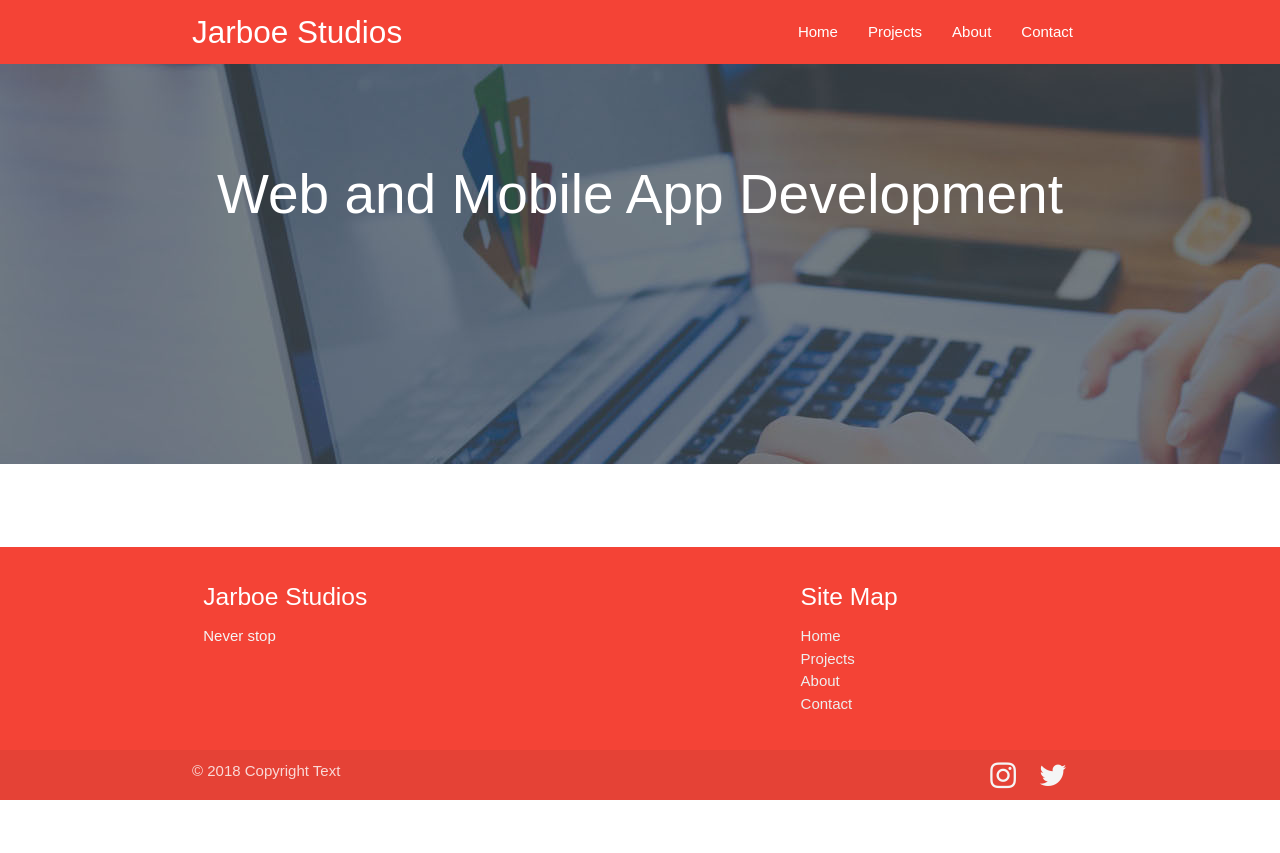
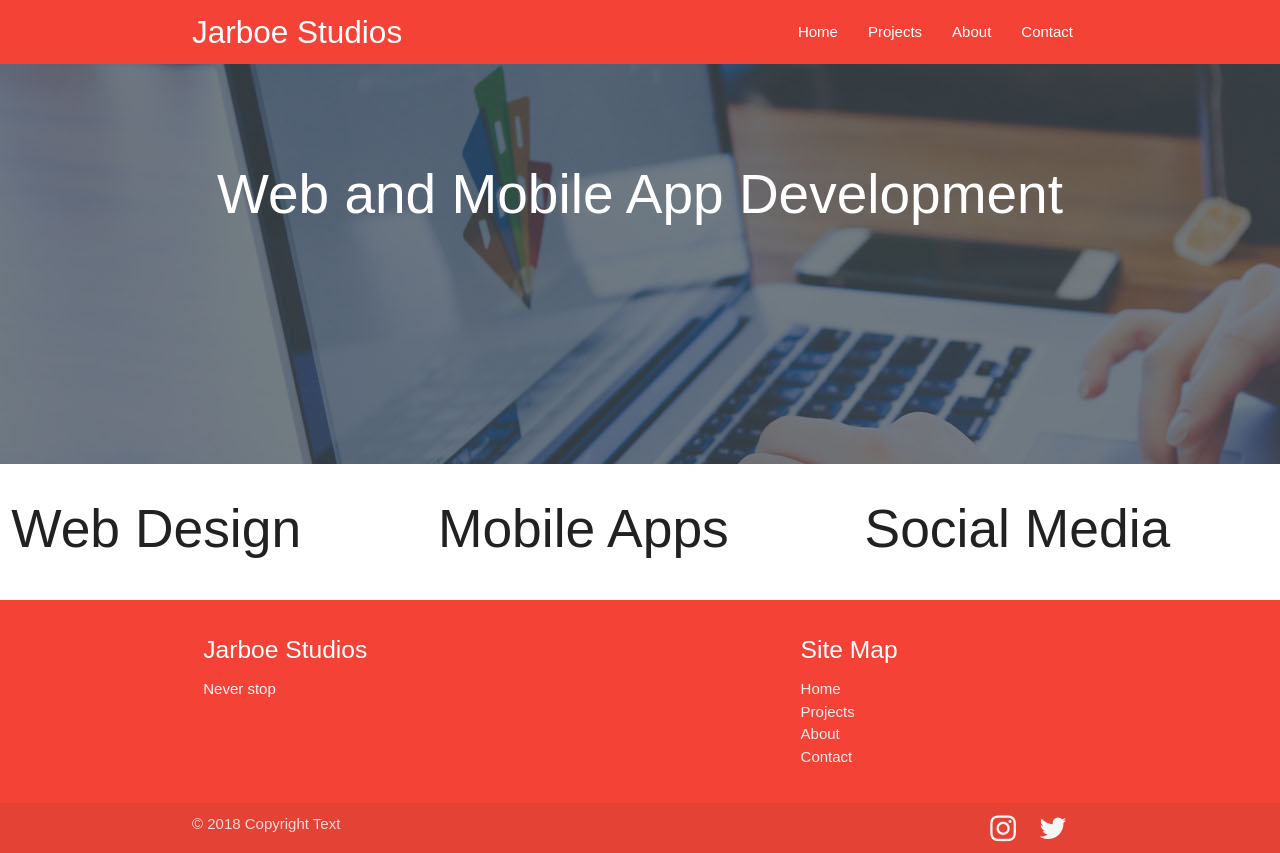
Before and after one commit to andrejarboe/jarboe, a React (Create React App) app in the folder client/: page / in a window 1280 px wide. Before the commit the page ends 800 px from the top, so only its background shows below. Built offline with nearby package versions, Linux system fonts and the light colour scheme.

Commit message:
add services section

```diff
--- a/client/src/pages/Home/Home.jsx
+++ b/client/src/pages/Home/Home.jsx
@@ -11,6 +11,22 @@ class Home extends Component {
             <h1>Web and Mobile App Development</h1>
           </div>
         </div>
+
+        {/* Services */}
+        <div id="services" className="row">
+          <div className="col s12 m4">
+            <h2>Web Design</h2>
+          </div>
+          <div className="col s12 m4">
+            <h2>Mobile Apps</h2>
+          </div>
+          <div className="col s12 m4">
+            <h2>Social Media</h2>
+          </div>
+
+
+        </div>
+
       </div>
     );
   }
```
